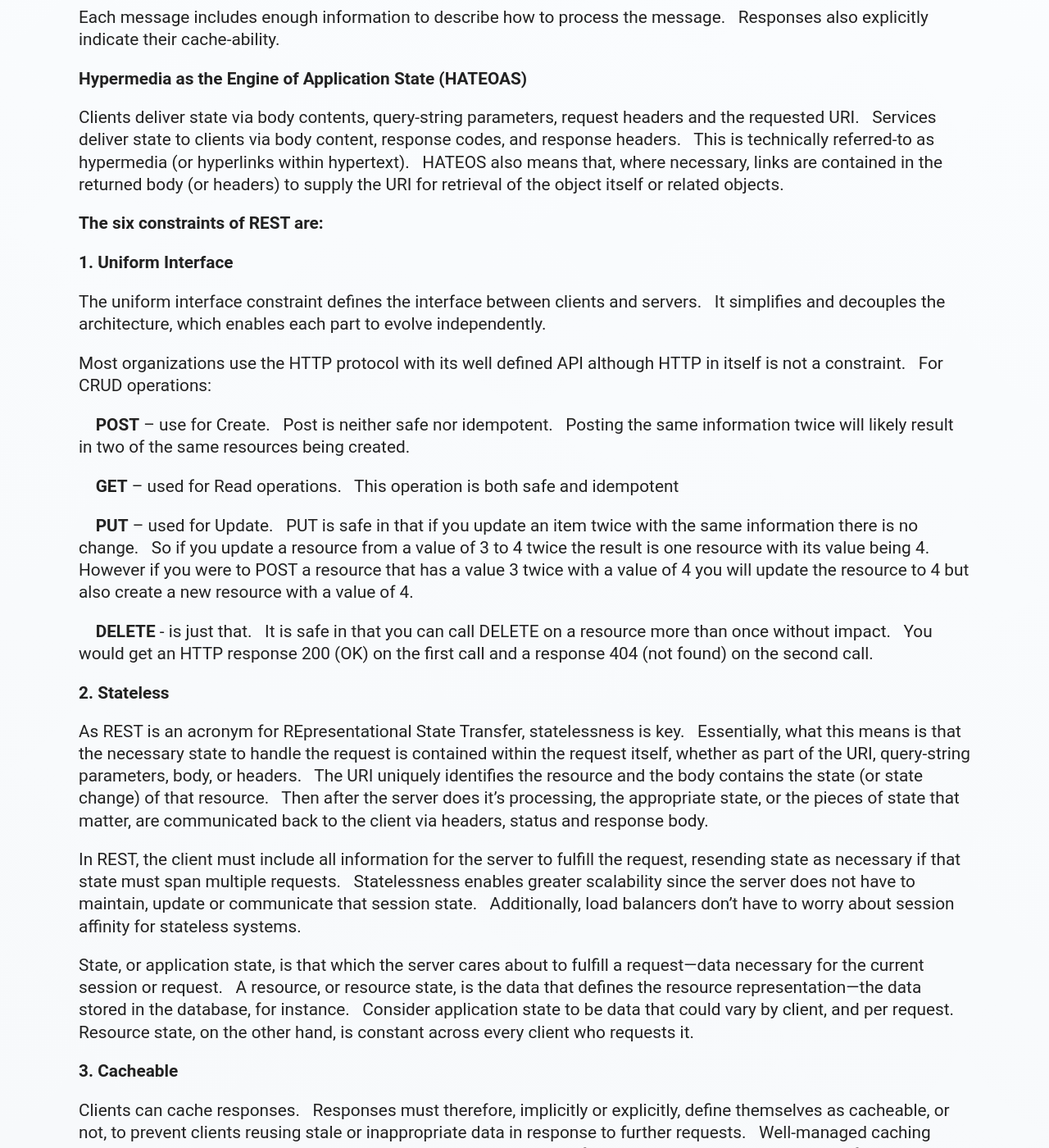
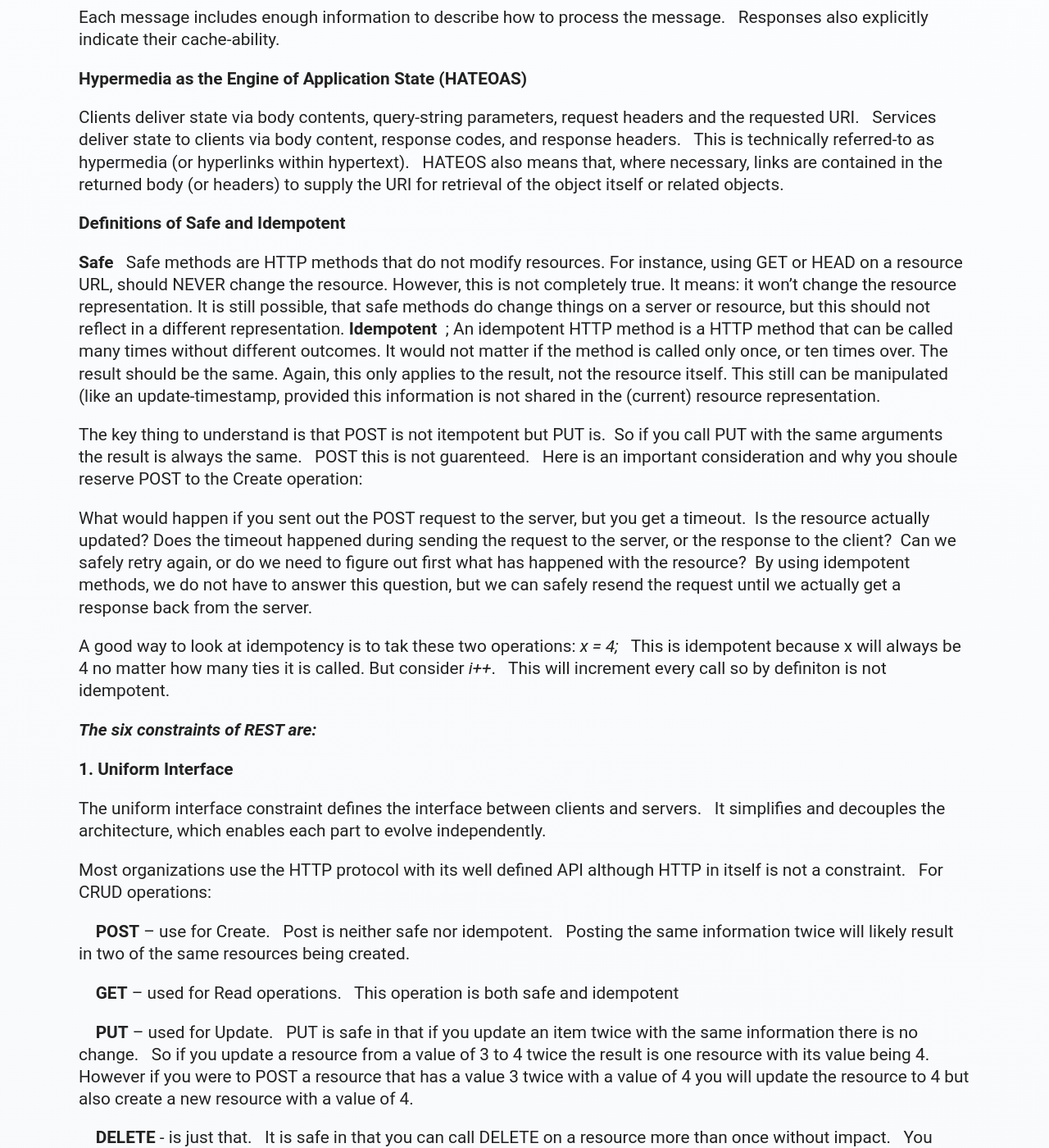
Before and after one commit to mo4dawg/mo4dawg.github.io, a Jekyll site: the page built from _posts/2016-11-11-restful-services.md, in a window 1280 px wide and 1400 px high, scrolled down 1153 px. Shown: the whole window at 82% size. Built offline with Jekyll 4.4.1, drawn with Linux system fonts in a browser that asks for light colours; comment, search, counter and statistics services are not loaded.

Commit message:
Update 2016-11-11-restful-services.md

```diff
--- a/_posts/2016-11-11-restful-services.md
+++ b/_posts/2016-11-11-restful-services.md
@@ -8,7 +8,7 @@ published: true
 ---
 So I've been getting myself tuned up on Restful services. &nbsp;  At Nordstrom our teams started the SOA path with SOAP but by 2014 had moved pretty much entirely to Rest except for the now legacy services.  &nbsp; I hate the fact that all the services we wrote for PBR (Our CRM tool rewrite) were SOAP but it was the timing.  &nbsp;We were learning service oriented architecture and SOAP was our go to service at the time.  &nbsp;Over the past few months I have revisited the topic several times and have visited numerous sites on Restful service development.    &nbsp;I decided to create this page simply as a go to for myself so I admit to about 60 percent plagiarism on the below.  &nbsp; However that means about 40% are my own thoughts and words. :-)
 
-**Primary Tenants of REST**
+***Primary Tenants of REST***
 
 REST is short for REpresentational State Transfer.
 
@@ -36,7 +36,18 @@ Each message includes enough information to describe how to process the message.
 
 Clients deliver state via body contents, query-string parameters, request headers and the requested URI. &nbsp; Services deliver state to clients via body content, response codes, and response headers. &nbsp; This is technically referred-to as hypermedia (or hyperlinks within hypertext). &nbsp;  HATEOS also means that, where necessary, links are contained in the returned body (or headers) to supply the URI for retrieval of the object itself or related objects.
 
-**The six constraints of REST are:**
+**Definitions of Safe and Idempotent**
+
+**Safe** &nbsp;&nbsp;Safe methods are HTTP methods that do not modify resources. For instance, using GET or HEAD on a resource URL, should NEVER change the resource. However, this is not completely true. It means: it won't change the resource representation. It is still possible, that safe methods do change things on a server or resource, but this should not reflect in a different representation.
+**Idempotent** &nbsp;;&nbsp;An idempotent HTTP method is a HTTP method that can be called many times without different outcomes. It would not matter if the method is called only once, or ten times over. The result should be the same. Again, this only applies to the result, not the resource itself. This still can be manipulated (like an update-timestamp, provided this information is not shared in the (current) resource representation.
+
+The key thing to understand is that POST is not itempotent but PUT is.  &nbsp;So if you call PUT with the same arguments the result is always the same. &nbsp; POST this is not guarenteed. &nbsp; Here is an important consideration and why you shoule reserve POST to the Create operation:
+
+What would happen if you sent out the POST request to the server, but you get a timeout.&nbsp; Is the resource actually updated? Does the timeout happened during sending the request to the server, or the response to the client?&nbsp; Can we safely retry again, or do we need to figure out first what has happened with the resource?&nbsp; By using idempotent methods, we do not have to answer this question, but we can safely resend the request until we actually get a response back from the server.
+
+A good way to look at idempotency is to tak these two operations: *x = 4;*  &nbsp;  This is idempotent because x will always be 4 no matter how many ties it is called.  But consider *i++*. &nbsp;  This will increment every call so by definiton is not idempotent.
+
+***The six constraints of REST are:***
 
 **1.   Uniform Interface**
 
```
